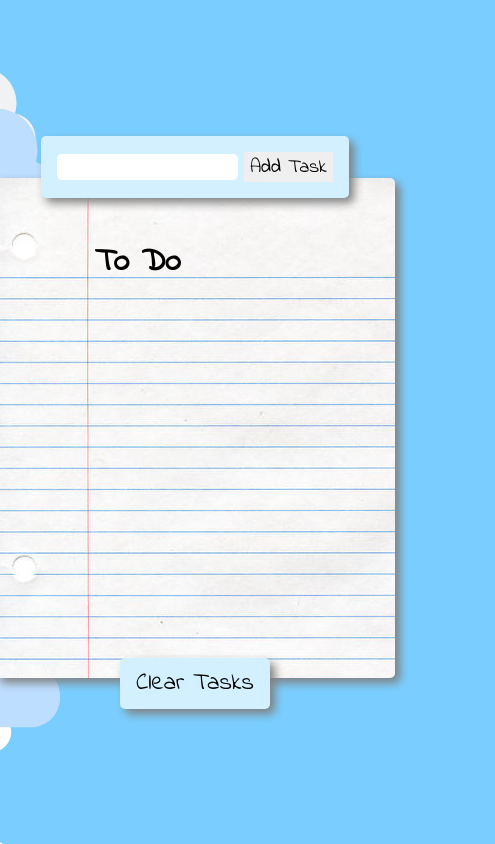
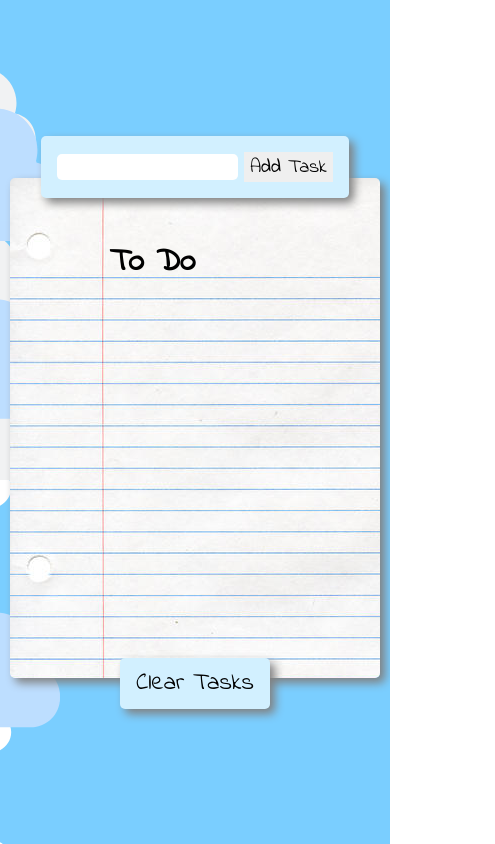
Before and after one commit to TriplePP/Task-list, a plain HTML site: page index.html in a window 390 px wide. Shown: the whole page, 495 px wide, since content can reach past the window. Drawn offline with Linux system fonts and the light colour scheme.

Commit message:
small change to responsiveness

```diff
--- a/style.css
+++ b/style.css
@@ -10,6 +10,7 @@ body {
 
 h1 {
   transform: translate(100px, 40px);
+  width: 50%;
 }
 
 /* Delete button (x) on list items */
@@ -68,6 +69,12 @@ span {
   border-radius: 5px;
 }
 
+@media (max-width: 480px) {
+  .task-list {
+    min-width: 95%;
+  }
+}
+
 .task-list-items {
   transform: translateY(21px);
   line-height: 2.62rem;
```
